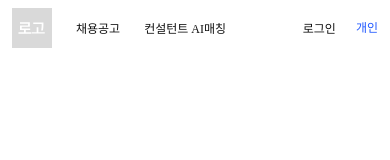
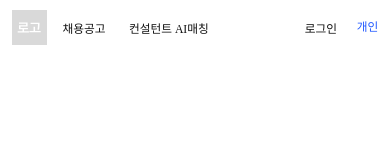
Before and after one commit to 9oormthon-univ/2025_SEASONTHON_TEAM_71_FE, a React (Vite) app: page / in a window 390 px wide. Shown: the top 160 px of the page. Built offline with nearby package versions, Linux system fonts and the light colour scheme; a web font is replaced by a local one.

Commit message:
refactor: 홈헤더 반응형으로 수정

```diff
--- a/src/components/HomeHeader.jsx
+++ b/src/components/HomeHeader.jsx
@@ -71,20 +71,20 @@ const HomeHeaderWrapper = styled.header`
   display: flex;
   justify-content: center;
   width: 100%;
-  height: 56px;
+  height: clamp(48px, 14vw, 56px);
   border: none;
 `;
 
 const ContentWrapper = styled.div`
-  width: min(1024px, 100%);
+  width: clamp(344px, 100%, 1024px);
   display: flex;
   align-items: center;
-  gap: 16px;
-  padding: 0 12px;
+  gap: clamp(8px, 2vw, 16px);
+  padding: 0 clamp(8px, 3vw, 12px);
 
   img {
-    width: 40px;
-    height: 40px;
+    width: clamp(28px, 9vw, 40px);
+    height: clamp(28px, 9vw, 40px);
     cursor: pointer;
   }
 `;
@@ -99,18 +99,19 @@ const ContentText = styled.nav`
 const Menu = styled.div`
   display: flex;
   align-items: center;
-  gap: 20px;
-  margin-left: 6px;
+  gap: clamp(12px, 4vw, 20px);
+  margin-left: clamp(0px, 1vw, 6px);
+  flex-wrap: wrap;
 `;
 
 const MenuItem = styled.button`
   position: relative;
   background: none;
   border: 0;
-  padding: 8px 2px;
-  font-size: 12px;
+  padding: clamp(4px, 1vw, 8px) clamp(2px, 1vw, 4px);
+  font-size: clamp(10px, 3vw, 12px);
   font-family: "Pretendard-Medium";
-  color: #111;
+  color: #111111;
   cursor: pointer;
 
   /* 언더바 애니메이션 */
@@ -123,7 +124,7 @@ const MenuItem = styled.button`
     width: 100%;
     transform: scaleX(0);
     transform-origin: left center;
-    transition: transform 220ms ease;
+    transition: transform 250ms ease;
     background: #2b50ff;
     border-radius: 1px;
   }
@@ -140,16 +141,16 @@ const LoginState = styled.div`
   button {
     background: none;
     border: 0;
-    padding: 8px 4px;
-    font-size: 12px;
+    padding: clamp(4px, 1vw, 8px) clamp(2px, 1vw, 4px);
+    font-size: clamp(10px, 3vw, 12px);
     font-family: "Pretendard-Medium";
-    color: #111;
+    color: #111111;
     cursor: pointer;
   }
 `;
 
 const RoleBadge = styled.span`
-  font-size: 12px;
+  font-size: clamp(10px, 3vw, 12px);
   font-family: "Pretendard-Medium";
   color: #1f57ff;
 `;
```
